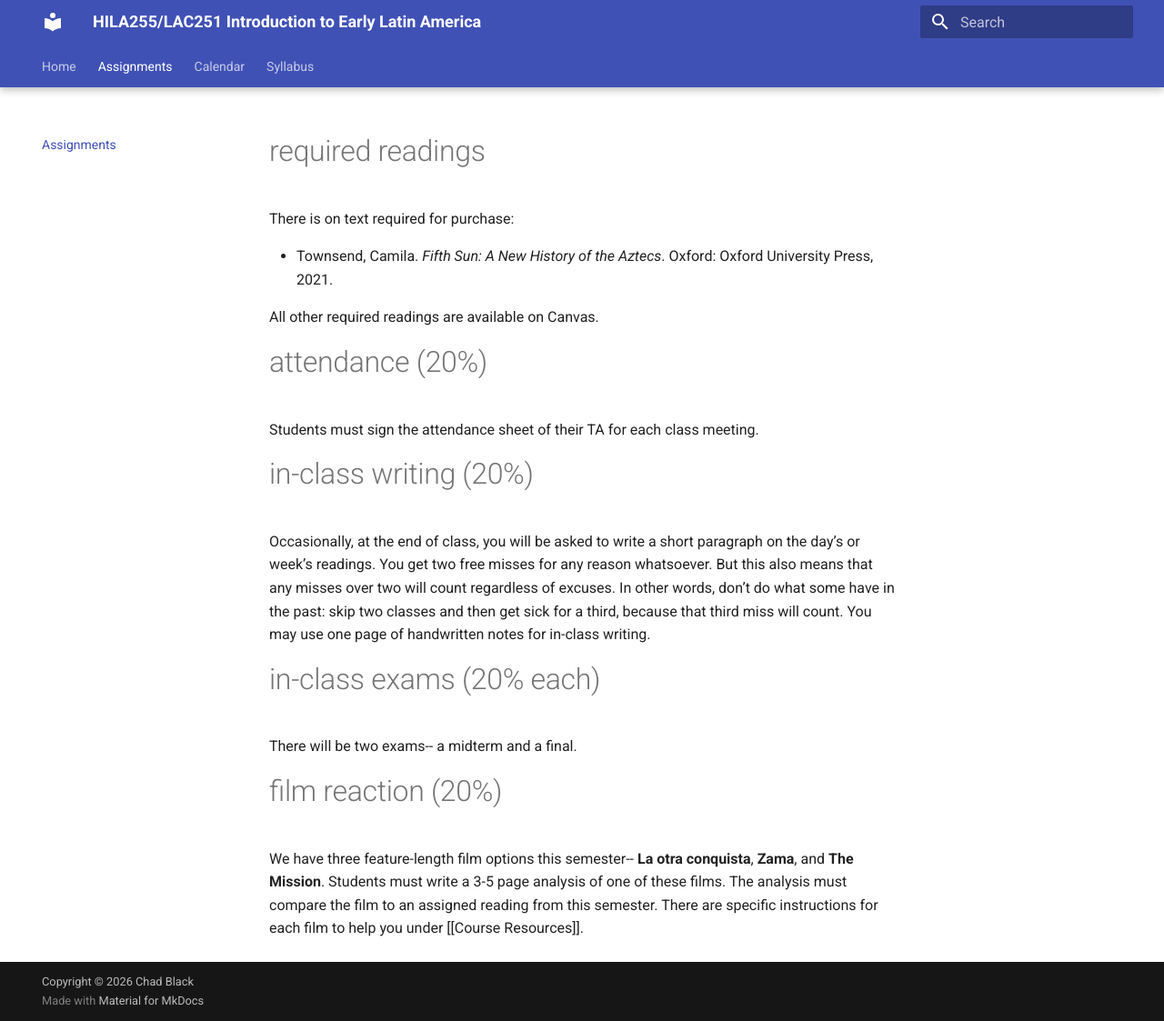
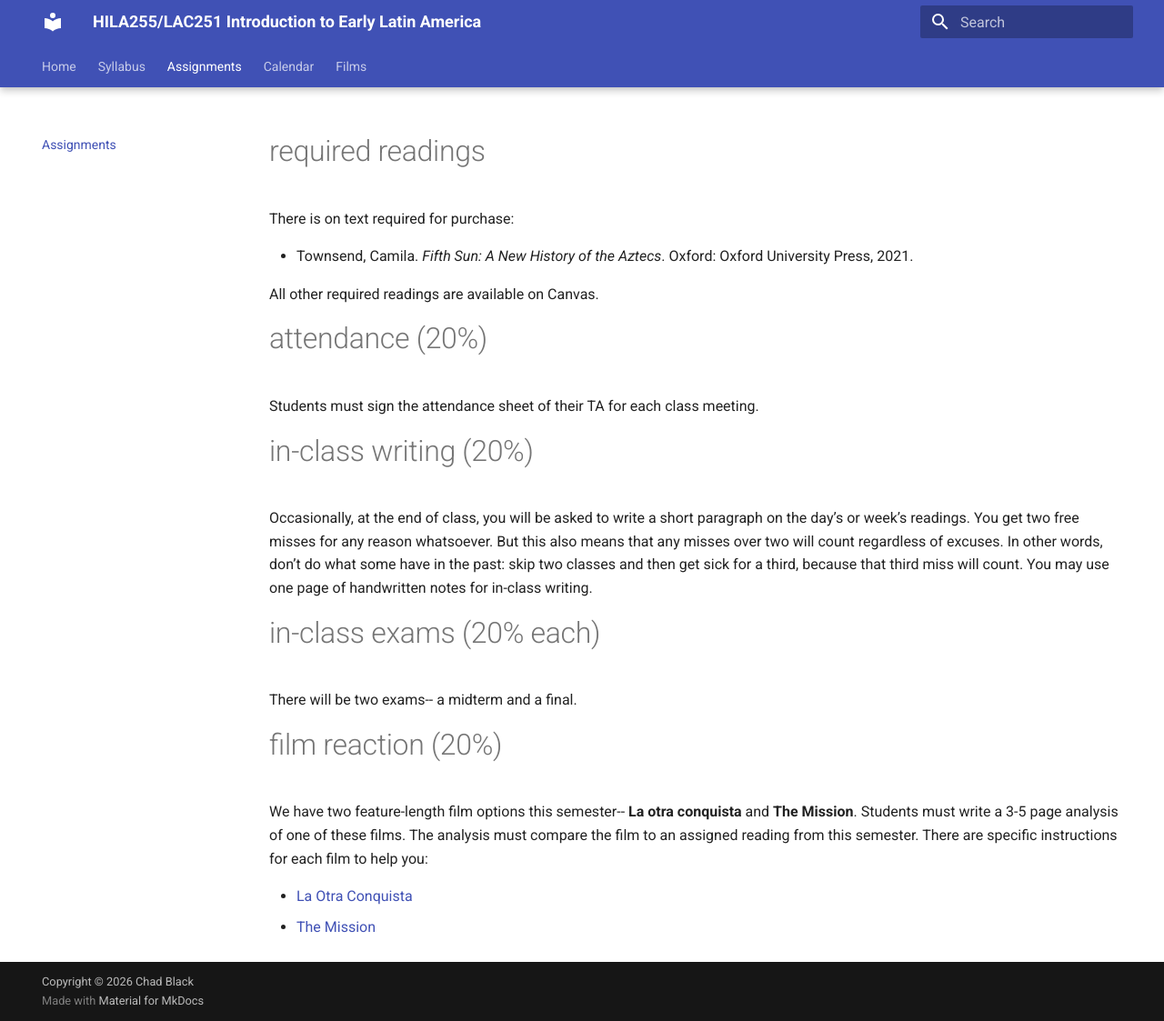
Before and after one commit to chadblack/2026ELA, an MkDocs documentation site: the page built from docs/assignments.md, in a window 1280 px wide and 1123 px high. Shown: the whole window at 91% size. Built offline with MkDocs 1.6.1 and Material for MkDocs 9.7.7, drawn with Linux system fonts in a browser that asks for light colours.

```diff
--- a/docs/assignments.md
+++ b/docs/assignments.md
@@ -26,4 +26,7 @@ There will be two exams-- a midterm and a final.
 
 # film reaction (20%)
 
-We have three feature-length film options this semester-- **La otra conquista**, **Zama**, and **The Mission**. Students must write a 3-5 page analysis of one of these films. The analysis must compare the film to an assigned reading from this semester. There are specific instructions for each film to help you under [[Course Resources]].
+We have two feature-length film options this semester-- **La otra conquista** and **The Mission**. Students must write a 3-5 page analysis of one of these films. The analysis must compare the film to an assigned reading from this semester. There are specific instructions for each film to help you:
+
+* [La Otra Conquista]()
+* [The Mission]()
--- a/mkdocs.yml
+++ b/mkdocs.yml
@@ -12,6 +12,17 @@ theme:
     - navigation.tabs.sticky
     - navigation.sections
     - navigation.expand
+    - toc.integrate
+
+nav:
+  - Home: index.md
+  - Syllabus: syllabus.md
+  - Assignments: assignments.md
+  - Calendar: calendar.md
+  - Films:
+    - the mission.md
+    - la otra conquista.md
+
 
 plugins:
   - search
```
Also changed, not shown: docs/calendar.md (+3 -1 lines), docs/la otra conquista.md (added, +27 -0 lines), docs/note-taking.md (added, +52 -0 lines), docs/syllabus.md (+1 -1 lines), docs/the mission.md (added, +28 -0 lines).
